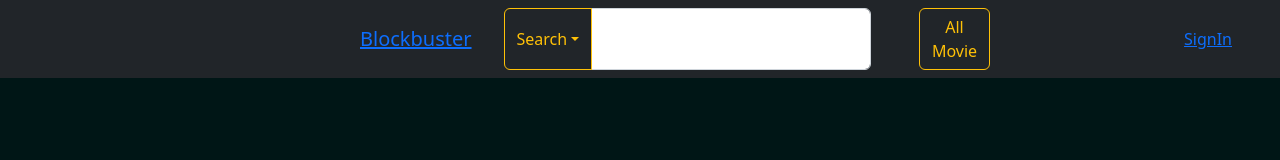
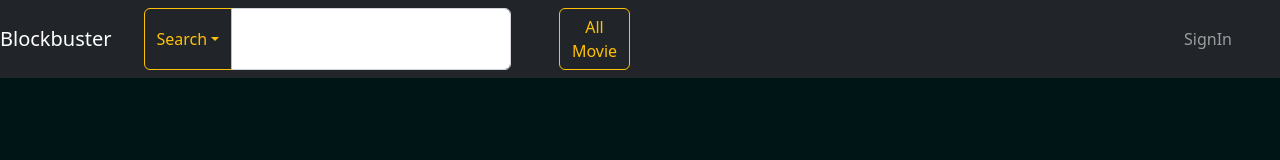
Before and after one commit to banksss33/CS251_Movie_Reviews_Website_Project, a React (Create React App) app: page / in a window 1280 px wide. Shown: the top 160 px of the page. Built offline with nearby package versions, Linux system fonts and the light colour scheme.

Commit message:
LinkTest

```diff
--- a/package.json
+++ b/package.json
@@ -10,6 +10,7 @@
     "react": "^18.2.0",
     "react-bootstrap": "^2.7.2",
     "react-dom": "^18.2.0",
+    "react-router-bootstrap": "^0.26.2",
     "react-router-dom": "^6.9.0",
     "react-scripts": "^5.0.1",
     "web-vitals": "^2.1.4"
--- a/src/App.js
+++ b/src/App.js
@@ -9,6 +9,7 @@ import DropdownButton from 'react-bootstrap/DropdownButton';
 import InputGroup from 'react-bootstrap/InputGroup';
 import Carousel from 'react-bootstrap/Carousel';
 import { BrowserRouter, Routes, Route, Link } from 'react-router-dom';
+import {LinkContainer} from 'react-router-bootstrap'
 import Hub from './Page/Homepage';
 import SignIn from './Page/Login';
 import NavbarMenu from './Page/NavbarMenu';
@@ -18,7 +19,9 @@ function App() {
 
    <BrowserRouter>
       <Navbar bg="dark" variant="dark">
-        <Navbar.Brand style={{paddingLeft: '360px'}} href="#"><Link to="/">Blockbuster</Link></Navbar.Brand>
+      <LinkContainer to="/">
+        <Navbar.Brand style={{paddingLeft: '360px'}} >Blockbuster</Navbar.Brand>
+        </LinkContainer>
         <Nav className="me-auto">
           <InputGroup className="ps-3">
             <DropdownButton variant="outline-warning" title="Search" bid="input-group-dropdown-1" >
@@ -34,7 +37,9 @@ function App() {
           </div>
         </Nav>
         <Nav className="justify-content-end">
-          <Nav.Link className="pe-5" href="#"><Link to="/SignIn">SignIn</Link></Nav.Link>
+        <LinkContainer to="/SignIn">
+          <Nav.Link className="pe-5" href="#">SignIn</Nav.Link>
+        </LinkContainer>
         </Nav>
       </Navbar>
 
```
Also changed, not shown: 1 other file (tests, documents, lock files or other folders).
